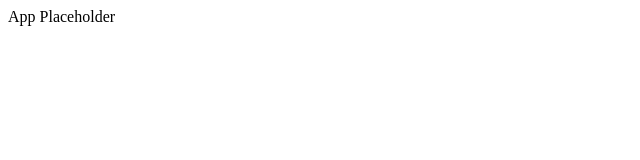
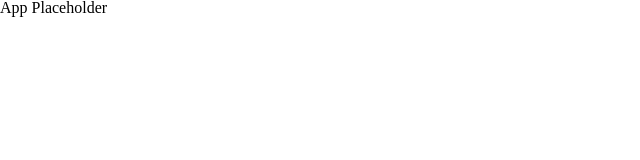
Before and after one commit to profydev/reddit-timer-daniel-moderiano, a React (Create React App) app: page / in a window 1280 px wide. Shown: the top 160 px of the page, without its empty margins (0-640 px from the left). Built offline with nearby package versions, Linux system fonts and the light colour scheme.

Commit message:
Add CSS imports for fonts Bitter and Montserrat

```diff
--- a/src/App.js
+++ b/src/App.js
@@ -1,8 +1,10 @@
 import React from 'react';
+import GlobalStyles from './components/globalStyles';
 
 function App() {
   return (
     <div>
+      <GlobalStyles />
       App Placeholder
     </div>
   );
--- a/src/components/globalStyles.js
+++ b/src/components/globalStyles.js
@@ -5,6 +5,11 @@
    v2.0 | 20110126
    License: none (public domain)
 */
+
+  /* Global font imports */
+  @import url("https://fonts.googleapis.com/css2?family=Inter:wght@100;200;300;400;500;600;700;800;900&display=swap");
+  @import url("https://fonts.googleapis.com/css2?family=Bitter:wght@100;200;300;400;500;600;700;800;900&display=swap");
+
   html, body, div, span, applet, object, iframe,
   h1, h2, h3, h4, h5, h6, p, blockquote, pre,
   a, abbr, acronym, address, big, cite, code,
```
